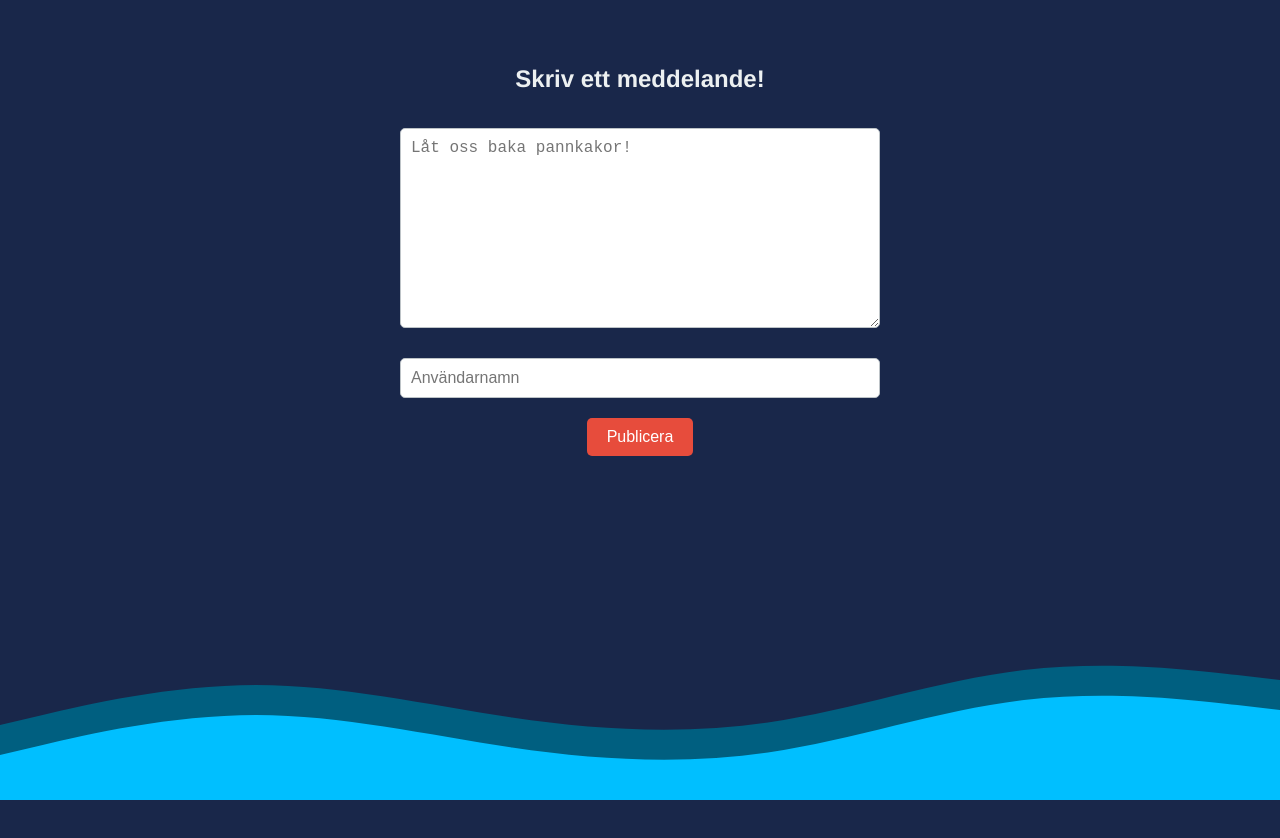
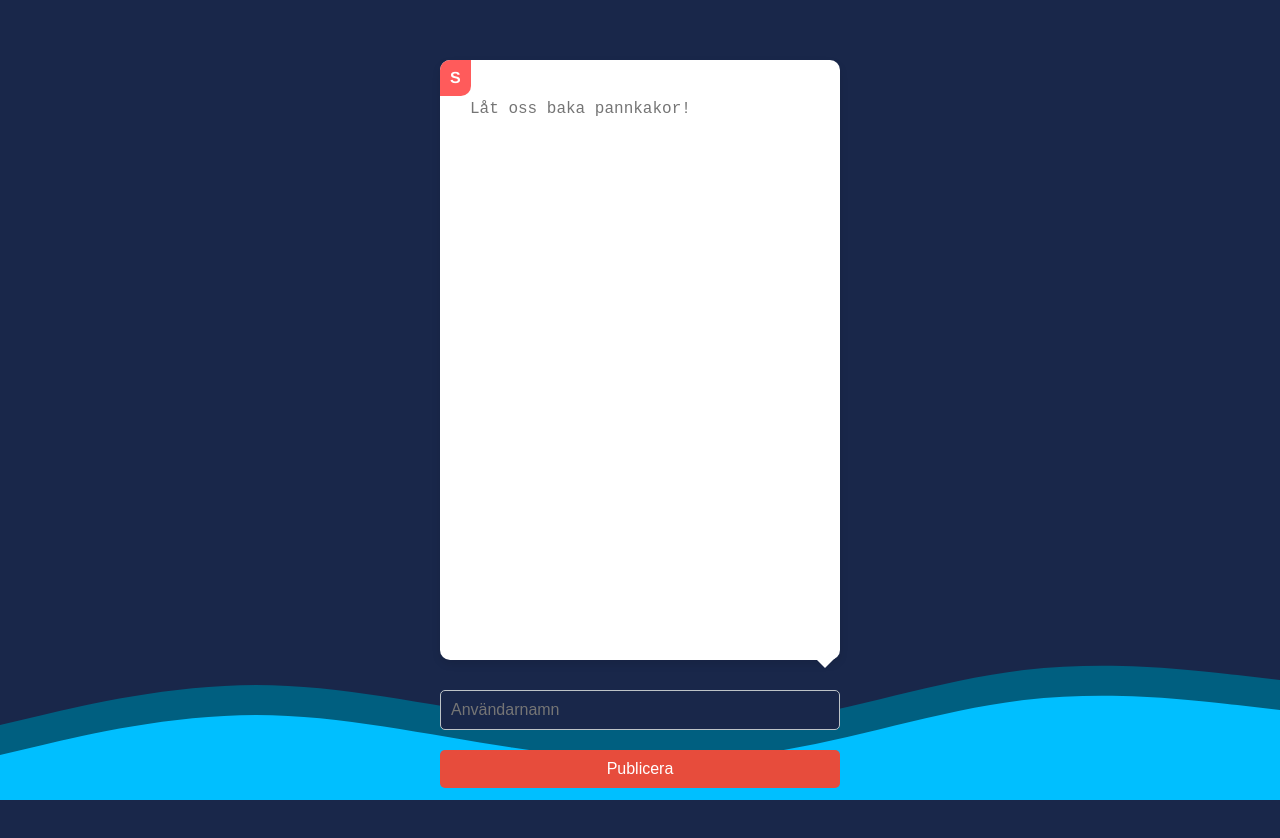
Before and after one commit to philipalgebrink/aws-individual-examination-philipalgebrink, a Vue app in the folder examination-lista/: page /write in a window 1280 px wide. Shown: the top 838 px of the page. Before the commit the page ends 800 px from the top, so only its background shows below. Built offline with nearby package versions, Linux system fonts and the light colour scheme.

Commit message:
Updated UI
* Updated UI in MessageForm

```diff
--- a/examination-lista/src/components/MessageForm.vue
+++ b/examination-lista/src/components/MessageForm.vue
@@ -1,16 +1,24 @@
 <template>
   <div class="form-container">
-    <h2>Skriv ett meddelande!</h2>
-    <textarea
-      v-model="messageText"
-      placeholder="Låt oss baka pannkakor!"
-      class="message-input"
-    ></textarea>
+    <div class="message-bubble">
+      <!-- Message content -->
+      <div class="message-tab">S</div>
+      <textarea
+        v-model="messageText"
+        placeholder="Låt oss baka pannkakor!"
+        class="message-input"
+        rows="4"
+      ></textarea>
+    </div>
+
+    <!-- Username input -->
     <input
       v-model="username"
       placeholder="Användarnamn"
       class="username-input"
     />
+
+    <!-- Submit button -->
     <button @click="postMessage" class="submit-btn">Publicera</button>
   </div>
 </template>
@@ -55,40 +63,93 @@ export default {
 </script>
 
 <style scoped>
+/* Form container */
 .form-container {
   display: flex;
   flex-direction: column;
+  justify-content: center;
   align-items: center;
   padding: 20px;
+  border-radius: 10px;
 }
 
+/* Message bubble with speech bubble style */
+.message-bubble {
+  background-color: white;
+  border-radius: 10px;
+  padding: 20px;
+  position: relative;
+  margin-bottom: 20px;
+  box-shadow: 0px 4px 8px rgba(0, 0, 0, 0.1);
+  width: 100%;
+  max-width: 400px;
+  height: 600px;
+  max-height: 600px;
+}
+
+.message-bubble::after {
+  content: "";
+  position: absolute;
+  bottom: -8px;
+  right: 5px;
+  width: 0;
+  height: 0;
+  border-left: 10px solid transparent;
+  border-right: 10px solid transparent;
+  border-top: 10px solid white; /* Rotates the tail to point down */
+  transform: rotate(0deg); /* Adjusts the angle */
+}
+
+/* Message tab at top-left with initial */
+.message-tab {
+  position: absolute;
+  top: 0;
+  left: 0;
+  background-color: #ff5b5b;
+  color: white;
+  padding: 5px 10px;
+  border-top-left-radius: 10px;
+  border-bottom-right-radius: 10px;
+  font-weight: bold;
+}
+
+/* Textarea inside the message bubble */
 textarea.message-input {
   width: 100%;
-  height: 200px;
+  padding: 10px;
+  font-size: 16px;
+  border: none;
+  resize: none;
+  outline: none;
+  border-radius: 5px;
+  height: 550px;
+  max-height: 550px;
+}
+
+/* Username input styling */
+input.username-input {
+  width: 100%;
+  max-width: 400px;
   padding: 10px;
   margin-bottom: 20px;
   border: 1px solid #bdc3c7;
   border-radius: 5px;
   font-size: 16px;
+  background-color: #19274a;
+  color: white;
 }
 
-input.username-input {
+/* Submit button */
+button.submit-btn {
   width: 100%;
+  max-width: 400px;
+  background-color: #e74c3c;
+  color: white;
   padding: 10px;
-  margin-bottom: 20px;
-  border: 1px solid #bdc3c7;
+  border: none;
   border-radius: 5px;
   font-size: 16px;
-}
-
-button.submit-btn {
-  background-color: #e74c3c;
-  color: white;
-  padding: 10px 20px;
-  border: none;
-  border-radius: 5px;
   cursor: pointer;
-  font-size: 16px;
 }
 
 button.submit-btn:hover {
```
